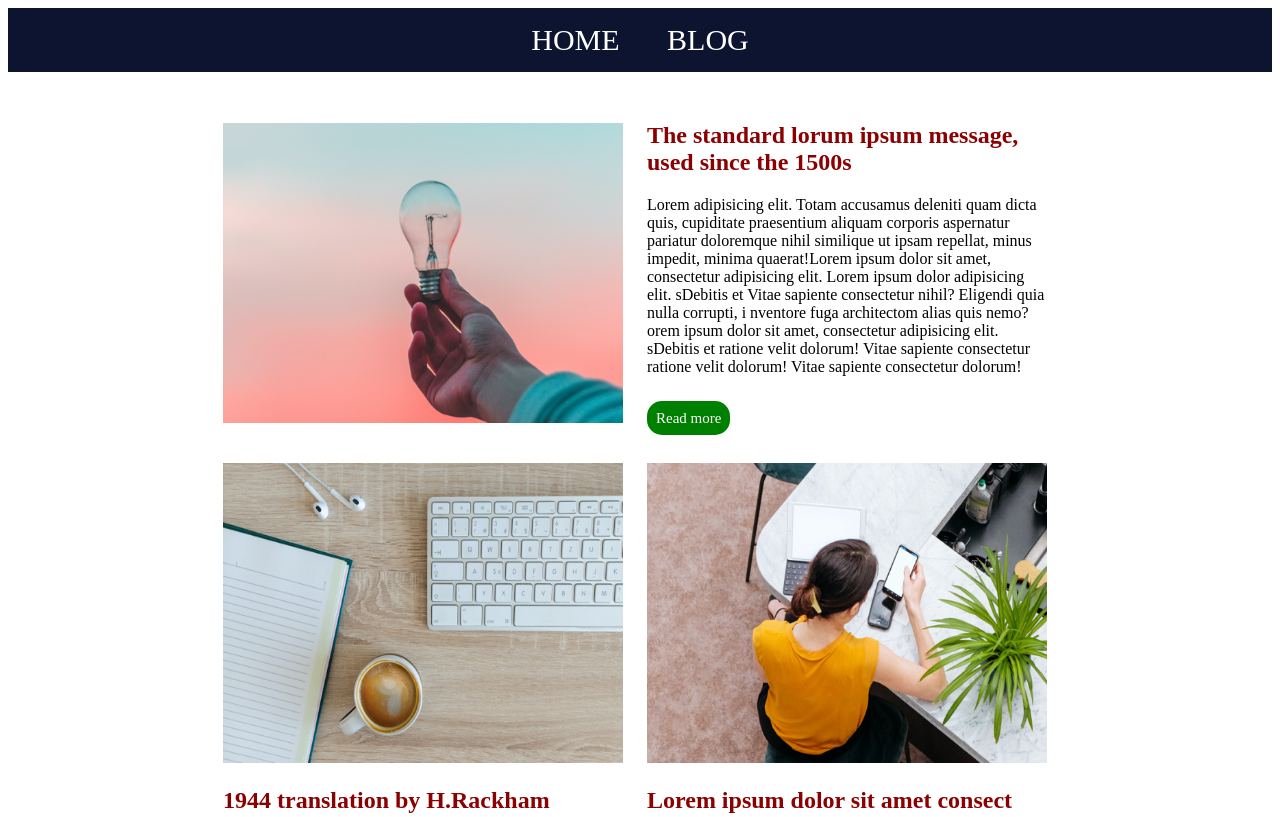
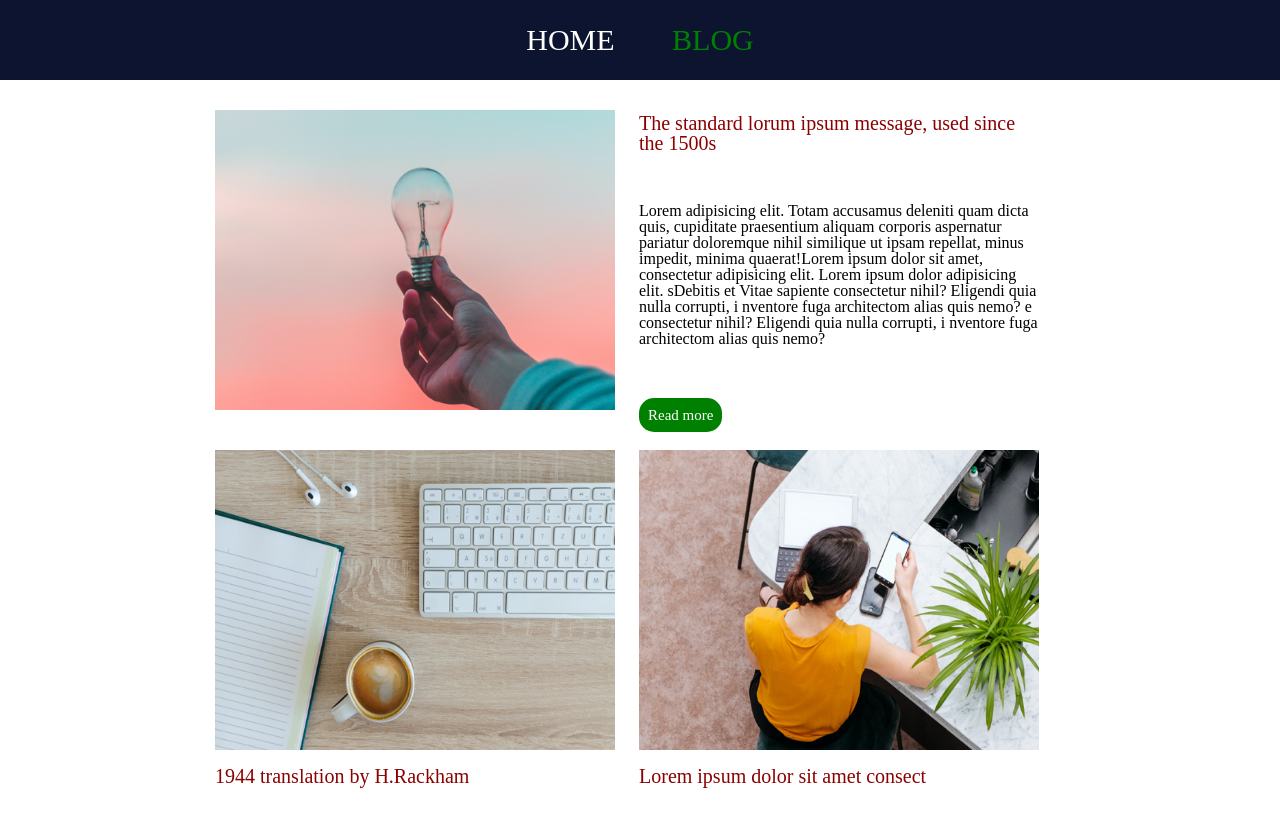
Before and after one commit to kiranakolkar/Checkpoint-1---HTML-CSS, a plain HTML site: page Blog.html in a window 1280 px wide. Shown: the top 817 px of the page. Drawn offline with Linux system fonts and the light colour scheme.

Commit message:
updated with suggested changes

```diff
--- a/Blog.html
+++ b/Blog.html
@@ -9,10 +9,10 @@
 </head>
 <body>
     <header>
-        <span class="links">
-            <a href="Index.html">HOME</a>
-            <a href="Blog.html">BLOG</a>
-        </span>
+        <nav>
+            <a class="htmltag" href="Index.html">HOME</a>
+            <a class="blogtab" href="Blog.html">BLOG</a>
+        </nav>
     </header>
     <main>
         <section class="one" >
@@ -21,7 +21,7 @@
                     <img  src="pic01.png" alt= "image">
                 </div>
 
-                <div class="samebox ">
+                <div class="samebox para">
                        <h2>The standard lorum ipsum message, used since the 1500s</h2>
                        <P>Lorem adipisicing elit. Totam accusamus deleniti quam dicta quis,
                           cupiditate praesentium aliquam corporis aspernatur pariatur doloremque nihil similique ut ipsam repellat,
@@ -29,10 +29,9 @@
                          Lorem ipsum dolor  adipisicing elit.
                          sDebitis et Vitae sapiente consectetur nihil? Eligendi quia nulla corrupti, i
                          nventore fuga architectom alias quis nemo?
-                         orem ipsum dolor sit amet, consectetur adipisicing elit.
-                         sDebitis et ratione velit dolorum! Vitae sapiente consectetur
-                         ratione velit dolorum! Vitae sapiente consectetur
-                         dolorum!
+                         e consectetur nihil? Eligendi quia nulla corrupti, i
+                         nventore fuga architectom alias quis nemo?
+
                        </P>
                        <a class="green background" href="#"> Read more </a>
                 </div>
@@ -58,7 +57,7 @@
                        oretur adipisicing elitro rem.
                        voluptate rerum tempore harum animi! Iste, poretur adipisicing elitro rem.
                     </p>
-                    <a class="green" href="#"> Learn More </a>
+                    <a class="green " href="#"> Learn More </a>
                  </div>
 
         </section>
--- a/style.css
+++ b/style.css
@@ -1,30 +1,77 @@
+/*CSS reset*/
+html, body, div, span, applet, object, iframe,
+h1, h2, h3, h4, h5, h6, p, blockquote, pre,
+a, abbr, acronym, address, big, cite, code,
+del, dfn, em, img, ins, kbd, q, s, samp,
+small, strike, strong, sub, sup, tt, var,
+b, u, i, center,
+dl, dt, dd, ol, ul, li,
+fieldset, form, label, legend,
+table, caption, tbody, tfoot, thead, tr, th, td,
+article, aside, canvas, details, embed,
+figure, figcaption, footer, header, hgroup,
+menu, nav, output, ruby, section, summary,
+time, mark, audio, video {
+    margin: 0;
+    padding: 0;
+    border: 0;
+    font-size: 100%;
+    font: inherit;
+    vertical-align: baseline;
+}
+/* HTML5 display-role reset for older browsers */
+article, aside, details, figcaption, figure,
+footer, header, hgroup, menu, nav, section {
+    display: block;
+}
+body {
+    line-height: 1;
+}
+ol, ul {
+    list-style: none;
+}
+blockquote, q {
+    quotes: none;
+}
+blockquote:before, blockquote:after,
+q:before, q:after {
+    content: '';
+    content: none;
+}
+table {
+    border-collapse: collapse;
+    border-spacing: 0;
+}
+
 /*Home page*/
 header{
     text-align: center;
     font-size: 30px;
     font-style: normal;
     background-color: #0d1430;
-    }
-    .links{
-        text-decoration: none;
-        padding: 10px;
-        display: inline-block;
+    padding: 25px;
     }
     a{
-        padding-left: 10px;
-        padding-right: 10px;
         text-decoration: none;
+        padding: 25px;
+    }
+    .htmltag{
+        color: green;
+    }
+    .blogtab{
         color: white;
     }
+
+
     h1{
         text-align: center;
+        margin: 20px;
+        font-size: 35px;
+        padding: 20px;
 
     }
-    body{
 
-       line-height: 1.5;
 
-    }
     hr{
         width: 600px;
         border-style: dotted;
@@ -35,6 +82,8 @@ header{
     h2{
         text-align: center;
         padding-bottom: 20px;
+        margin-top: 10px;
+        font-size: 20px;
     }
 
     .box{
@@ -48,42 +97,25 @@ header{
         text-align: center;
         border-radius: 5px;
 
-
     }
-    .circle1{
+    .symbol{
         width: 15px;
         height: 15px;
         border-radius: 50%;
-        background-color: #99D8CA;
-        margin-top: 20px;
-        display: inline-block;
-
-    }
-    .circle2{
-        width: 15px;
-        height: 15px;
-        border-radius: 50%;
-        background-color: #5873e2;
         margin-top: 20px;
         display: inline-block;
     }
+    .circle1{
+        background-color: #99D8CA;
+        }
+    .circle2{
+        background-color: #5873e2;
+    }
     .circle3{
-        width: 15px;
-        height: 15px;
-        border-radius: 50%;
         background-color:#0d1430;
-        margin-top: 20px;
-        display: inline-block;
-
     }
     .circle4{
-        width: 15px;
-        height: 15px;
-        border-radius: 50%;
         background-color: #90ffa9;
-        margin-top: 20px;
-        display: inline-block;
-
     }
     .marker{
         margin: 0 16px;
--- a/stylenew.css
+++ b/stylenew.css
@@ -1,3 +1,48 @@
+  /*CSS reset*/
+html, body, div, span, applet, object, iframe,
+h1, h2, h3, h4, h5, h6, p, blockquote, pre,
+a, abbr, acronym, address, big, cite, code,
+del, dfn, em, img, ins, kbd, q, s, samp,
+small, strike, strong, sub, sup, tt, var,
+b, u, i, center,
+dl, dt, dd, ol, ul, li,
+fieldset, form, label, legend,
+table, caption, tbody, tfoot, thead, tr, th, td,
+article, aside, canvas, details, embed,
+figure, figcaption, footer, header, hgroup,
+menu, nav, output, ruby, section, summary,
+time, mark, audio, video {
+    margin: 0;
+    padding: 0;
+    border: 0;
+    font-size: 100%;
+    font: inherit;
+    vertical-align: baseline;
+}
+/* HTML5 display-role reset for older browsers */
+article, aside, details, figcaption, figure,
+footer, header, hgroup, menu, nav, section {
+    display: block;
+}
+body {
+    line-height: 1;
+}
+ol, ul {
+    list-style: none;
+}
+blockquote, q {
+    quotes: none;
+}
+blockquote:before, blockquote:after,
+q:before, q:after {
+    content: '';
+    content: none;
+}
+table {
+    border-collapse: collapse;
+    border-spacing: 0;
+}
+
   /*Blog Page*/
 
 
@@ -6,45 +51,51 @@
     font-size: 30px;
     font-style: normal;
     background-color: #0d1430;
-    padding: 15px;
+    padding: 25px;
     }
     a{
         text-decoration: none;
-        color: white;
-        padding: 20px;
+        padding: 25px;
+
     }
+    .htmltag{
+        color:white;
+    }
+    .blogtab{
+        color: green;
+    }
+
     .one{
-        margin-top: 20px;
+       margin-top: 20px;
         margin-left: 205px;
         margin-right: 205px;
 
     }
     .two{
-        margin-top: 20px;
+
         margin-left: 205px;
         margin-right: 205px;
-
-
     }
-
-
 
 img{
     background-color: lightblue;
     height: 300px;
     width: 400px;
-
+    margin-bottom: 10px;
 }
 .samebox{
     height: 300px;
     width: 400px;
-
     display: inline-block;
     margin: 10px;
-
+}
+.para{
+    display: block;
+    display: inline-block;
+    margin-bottom: 30px;
 }
 p{
-    padding-bottom: 17px;
+    margin-bottom: 60px;
 }
 
 
@@ -57,13 +108,16 @@ p{
 }
 .background{
 
-
     padding: 9px;
     background-color: green;
     color: white;
     text-decoration: none;
     border-radius: 15px;
+
 }
 h2{
-    color: darkred
+    color: darkred;
+    margin-bottom: 50px;
+    font-size: 20px;
+    margin-top: 3px;
 }
```
Also changed, not shown: Index.html (+8 -8 lines).
